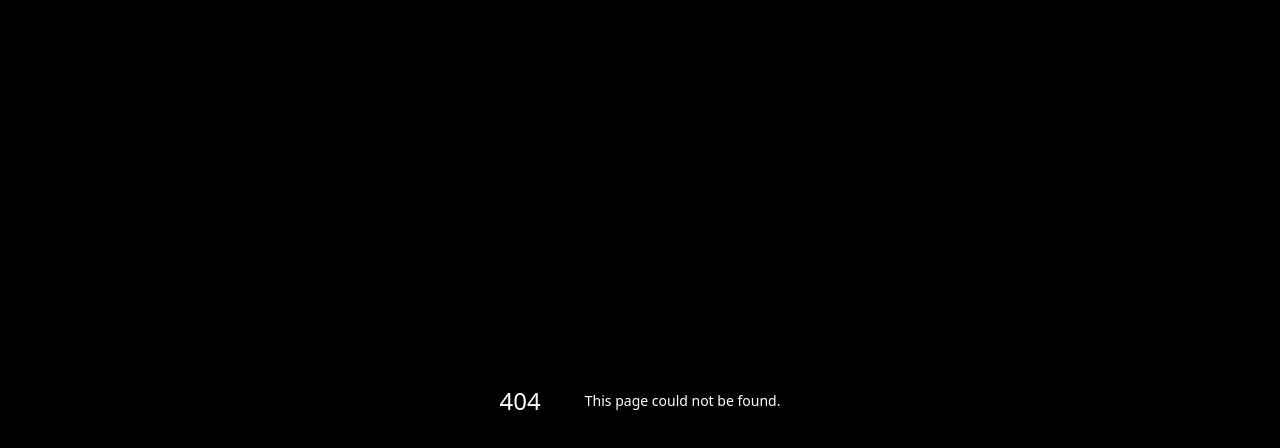
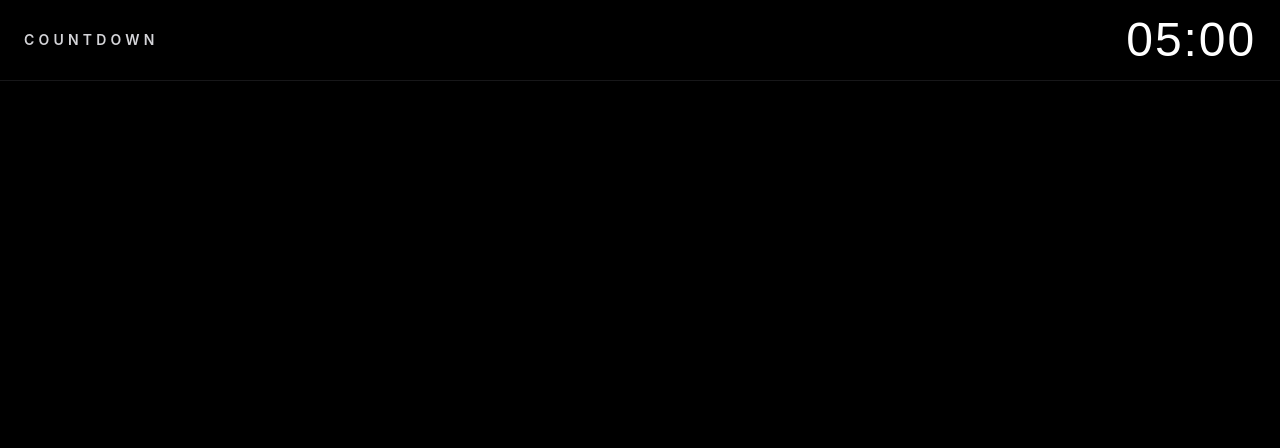
Before and after one commit to CallMeSon/countdown-matador, a Next.js app: page /matador in a window 1280 px wide. Before the commit this address had no page. Shown: the top 448 px of the page. Built offline with nearby package versions, Linux system fonts and the light colour scheme.

Commit message:
feat: matador presentation view (header timer + ppt space)

```diff
--- /dev/null
+++ b/src/app/matador/page.tsx
@@ -0,0 +1,42 @@
+'use client';
+
+import { useTimer } from '@/hooks/useTimer';
+
+export default function MatadorPage() {
+  const { displayTime, overtimeTime, secondsLeft, isOvertime } = useTimer();
+  const critical = !isOvertime && secondsLeft <= 10 && secondsLeft > 0;
+  const timerColor =
+    isOvertime || (critical && secondsLeft <= 5)
+      ? 'text-red-500'
+      : critical
+        ? 'text-amber-400'
+        : 'text-white';
+
+  return (
+    <main className="flex h-screen w-screen flex-col overflow-hidden bg-black">
+      {/* Bar atas */}
+      <header className="flex items-center justify-between border-b border-zinc-800/60 px-6 py-4">
+        <span data-testid="matador-label" className="text-sm font-semibold tracking-[0.3em] text-zinc-300">
+          COUNTDOWN
+        </span>
+        {isOvertime ? (
+          <span className="flex items-baseline gap-4">
+            <span data-testid="matador-timesup" className="anim-glow font-anton text-2xl text-red-500 md:text-4xl">
+              TIME&apos;S UP
+            </span>
+            <span data-testid="matador-overtime" className={`timer-digits font-anton text-2xl md:text-4xl ${timerColor}`}>
+              {overtimeTime}
+            </span>
+          </span>
+        ) : (
+          <span data-testid="matador-timer" className={`timer-digits font-anton text-3xl md:text-5xl ${timerColor}`}>
+            {displayTime}
+          </span>
+        )}
+      </header>
+
+      {/* Space kosong untuk PPT */}
+      <div data-testid="ppt-space" className="flex-1" aria-label="ruang presentasi" />
+    </main>
+  );
+}
```
Also changed, not shown: 1 other file (tests, documents, lock files or other folders).
